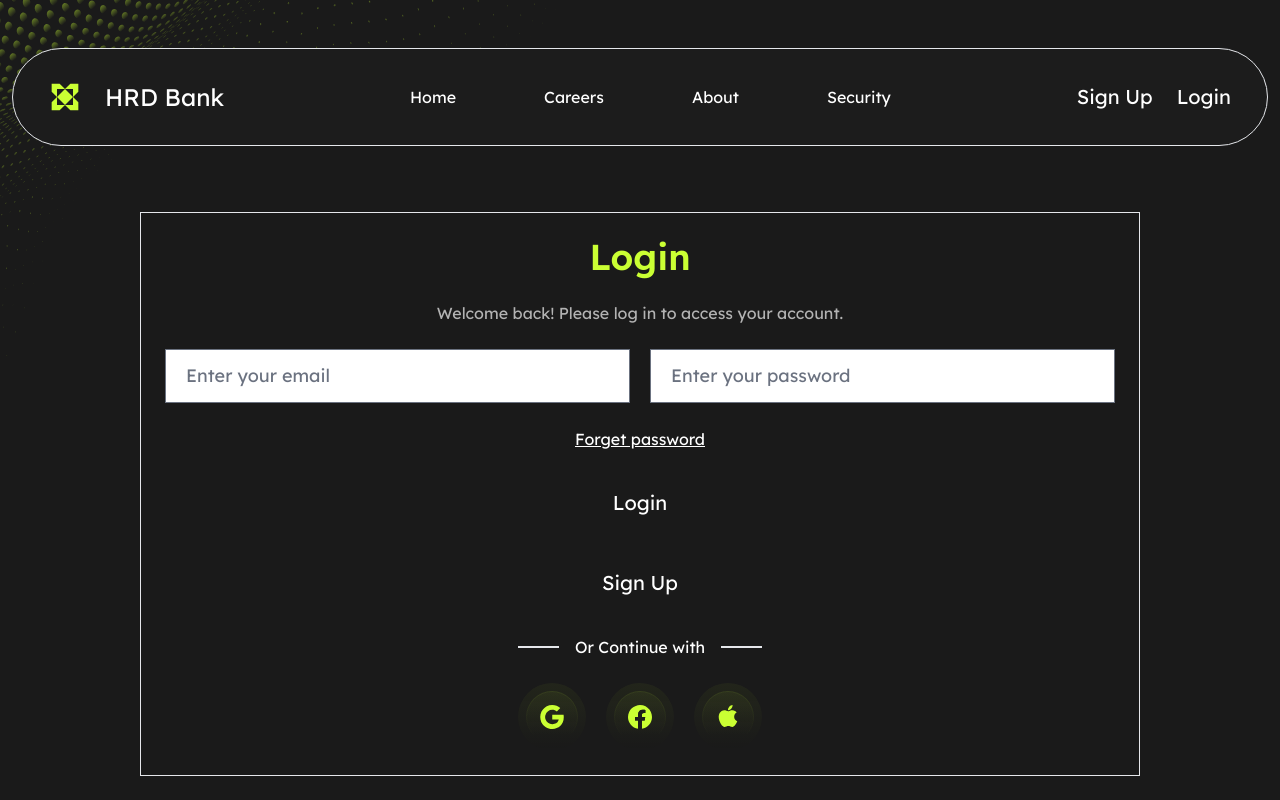
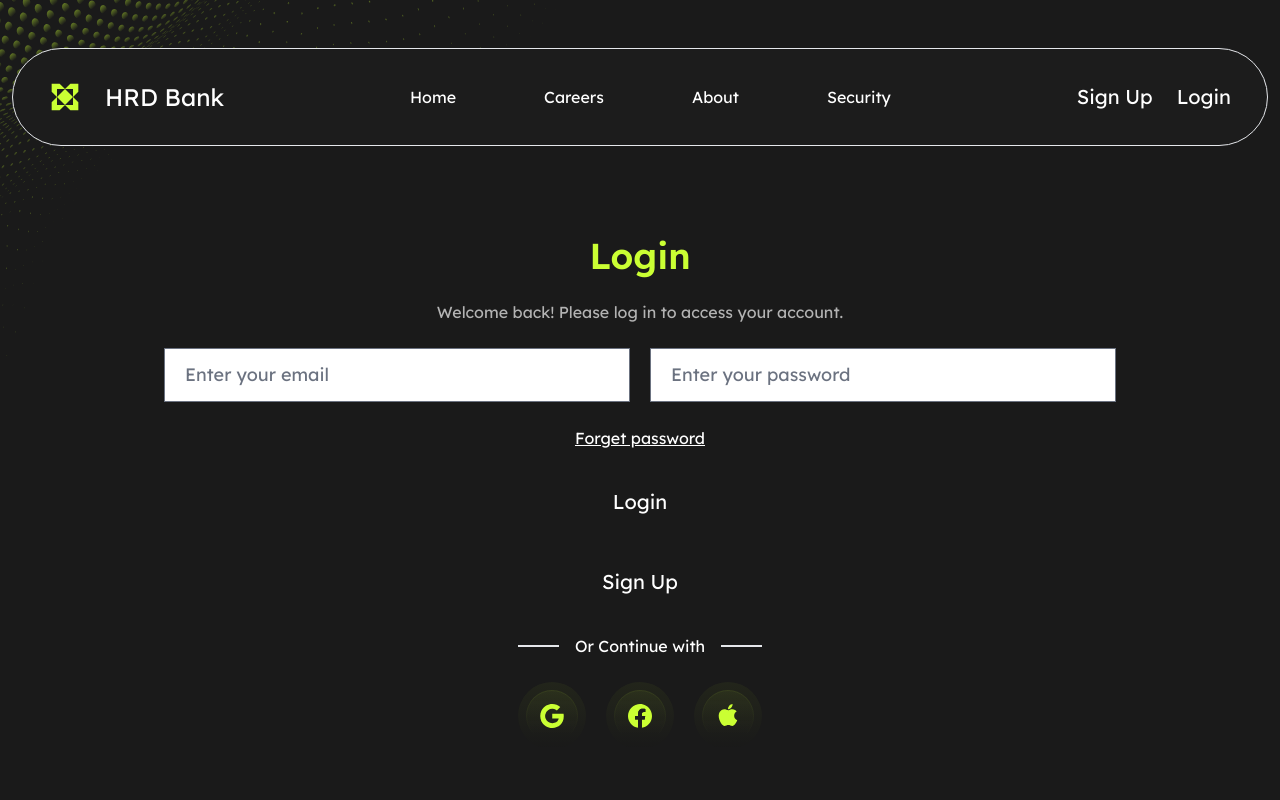
Before and after one commit to yuma-teb/khsrd_mini_web_tw, a website: page html/login.html in a window 1280 px wide. Shown: the top 800 px of the page. Drawn offline with nearby package versions, Linux system fonts and the light colour scheme; files whose address does not match are found by name.

Commit message:
fix: login form

```diff
--- a/html/login.html
+++ b/html/login.html
@@ -108,8 +108,8 @@
 		</nav>
 
 		<!-- login section -->
-		<section class="max-w-screen-lg mt-50 mx-auto relative p-3">
-			<div class="flex flex-col justify-center gap-6 border p-6">
+		<section class="max-w-screen-lg mt-50 mx-auto relative p-3 md:p-13">
+			<div class="flex flex-col justify-center gap-6 border-1 border-dark-card-bg p-6 rounded-3xl">
 				<h2 class="text-4xl font-semibold text-lime-primary text-center">
 					Login
 				</h2>
@@ -118,7 +118,7 @@
 				</p>
 
 				<!-- input form -->
-				<div class="flex flex-col gap-6">
+				<form class="flex flex-col gap-6" autocomplete="off">
 					<div class="flex flex-col gap-5 md:flex-row">
 						<input
 							type="email"
```
Also changed, not shown: src/output.css.
